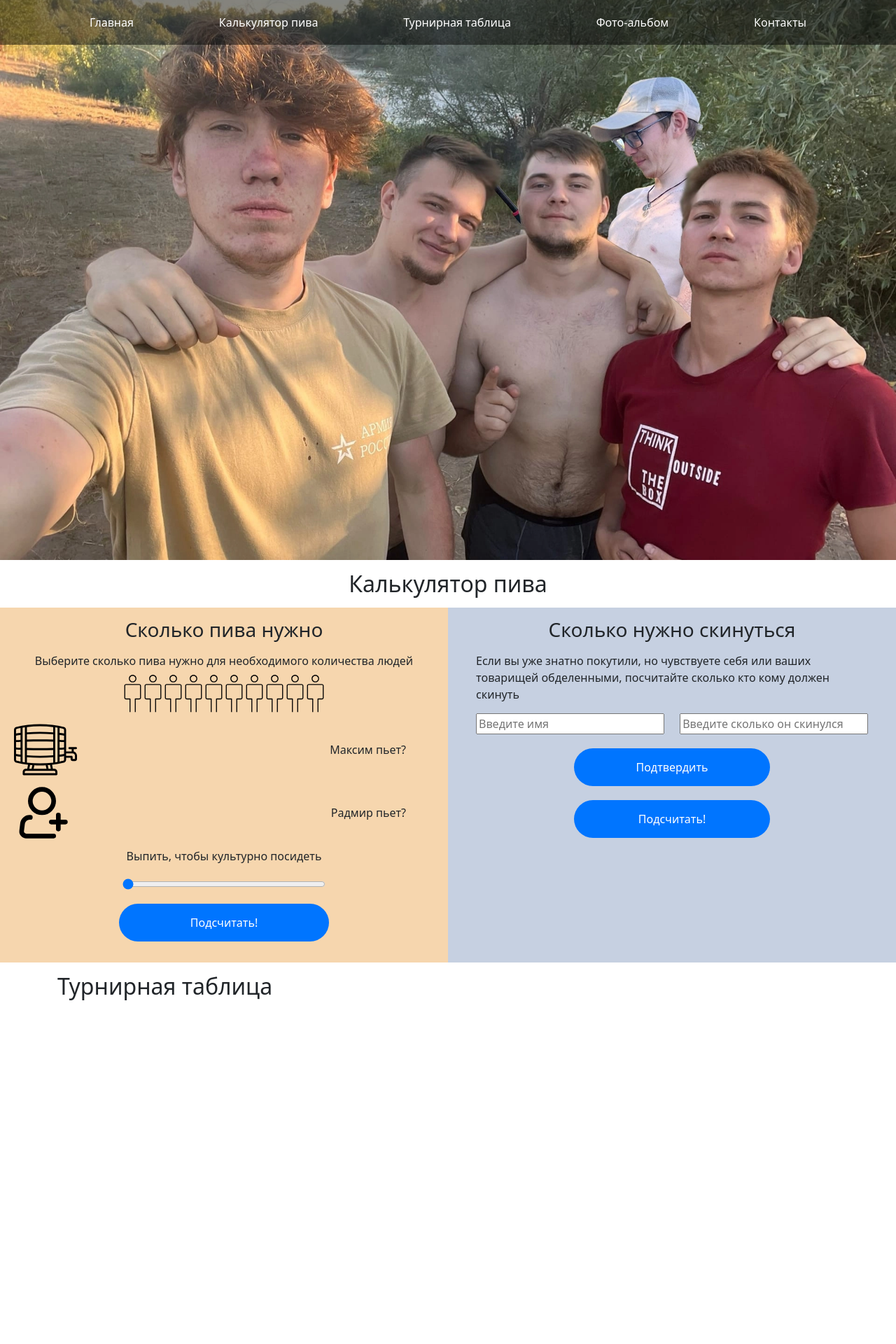
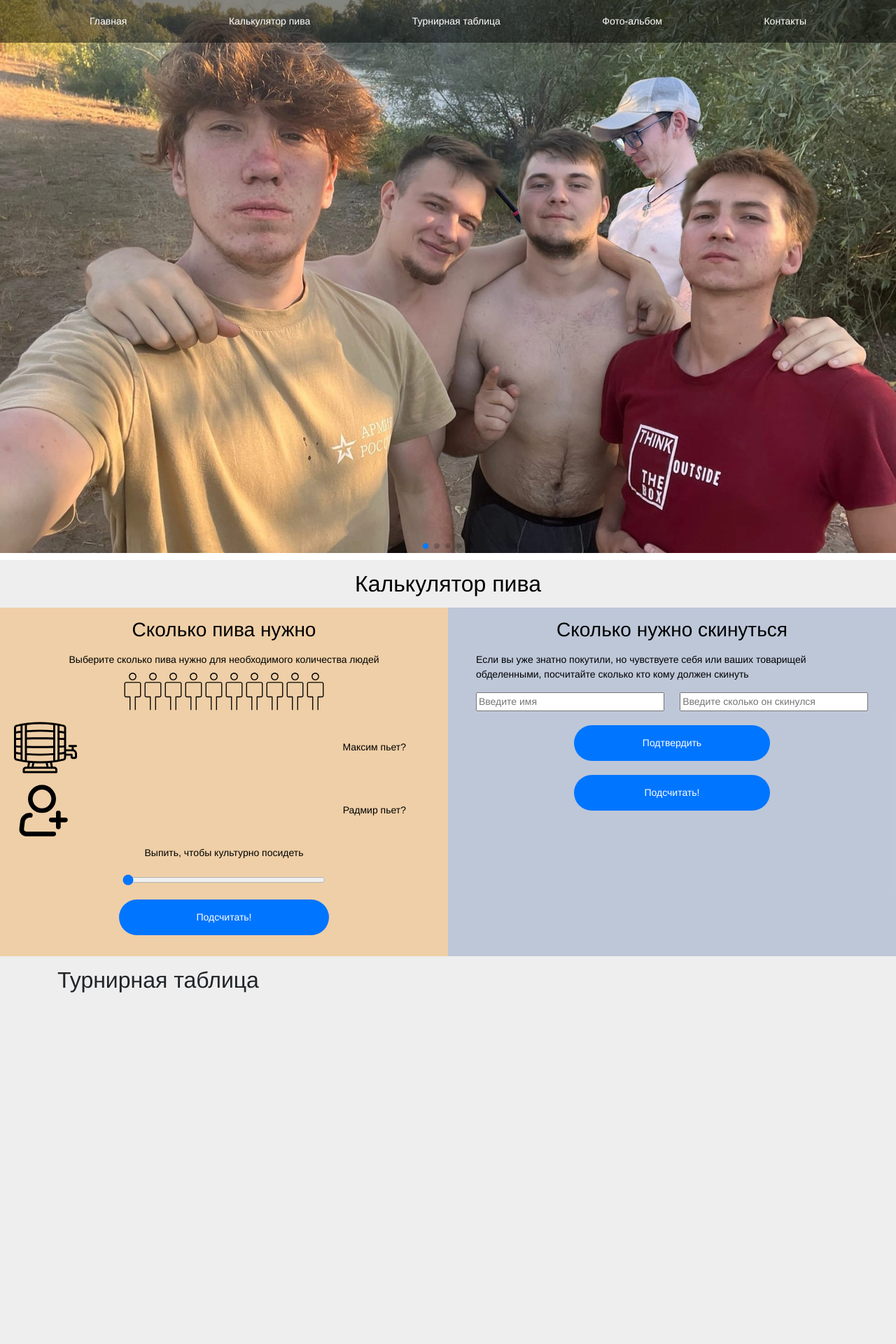
Before and after one commit to Best-friend-ribolovi/Best-friend-ribolovi.github.io, a PHP site: page / in a window 1280 px wide. Shown: the top 1920 px of the page at 70% size. Run offline with PHP 8.4, Linux system fonts and the light colour scheme.

Commit message:
Slider-Super+scrollbar

```diff
--- a/css/header.css
+++ b/css/header.css
@@ -3,6 +3,11 @@ header{
 }
 .menu{
     background: #0000007a;
+    position: absolute;
+    top: 0;
+    right: 0;
+    z-index: 10;
+    width: 100%;
 }
 .menu ul{
     margin: 0 auto;
@@ -85,8 +90,26 @@ header{
     transform:rotate(135deg);
     box-shadow: 0 -2px 5px rgb(28 28 36);
 }
-
-
+.timer-swiper{
+    position: absolute;
+    bottom: 0;
+    right: 0;
+    width: 100%;
+    height: 10px;
+    background: white;
+    z-index: 2;
+}
+.timer-swiperAfter{
+    background: #007aff;
+    height: 100%;
+    width: 0;
+    height: 10px;
+    display: block;
+}
+.timer-swiperAfter.active{
+    width: 100%;
+    transition: 5s all;
+}
 /*Адаптив*/
 @media (max-width:600px){
     .menu{
--- a/index.html
+++ b/index.html
@@ -7,14 +7,74 @@
     <title>Лучшие друзья-рыболовы</title>
     <link rel="preload" as="style" onload="this.rel='stylesheet'" href="./css/main.css">
     <link rel="preload" as="style" onload="this.rel='stylesheet'" href="./css/bootstrap.min.css">
+    <link
+      rel="stylesheet"
+      href="https://cdn.jsdelivr.net/npm/swiper/swiper-bundle.min.css"
+    />
+
+    <!-- Demo styles -->
+    <style>
+      html,
+      body {
+        position: relative;
+        height: 100%;
+      }
+
+      body {
+        background: #eee;
+        font-family: Helvetica Neue, Helvetica, Arial, sans-serif;
+        font-size: 14px;
+        color: #000;
+        margin: 0;
+        padding: 0;
+      }
+
+      .swiper {
+        width: 100%;
+        height: 100%;
+      }
+
+      .swiper-slide {
+        text-align: center;
+        font-size: 18px;
+        background: #fff;
+
+        /* Center slide text vertically */
+        display: -webkit-box;
+        display: -ms-flexbox;
+        display: -webkit-flex;
+        display: flex;
+        -webkit-box-pack: center;
+        -ms-flex-pack: center;
+        -webkit-justify-content: center;
+        justify-content: center;
+        -webkit-box-align: center;
+        -ms-flex-align: center;
+        -webkit-align-items: center;
+        align-items: center;
+      }
+
+      .swiper-slide img {
+        display: block;
+        width: 100%;
+        height: 100%;
+        object-fit: cover;
+      }
+    </style>
 </head>
 <body>
     <script src="./js/jquery.min.js"></script>
     <script src="./js/jquery.lazy.min.js"></script>
     <header>
-        <div class="icon-one">
-            <div class="hamburger hamburger-one"></div>
+        <div class="swiper mySwiper">
+            <div class="swiper-wrapper">
+                <div class="swiper-slide"><img src="./img/bg.webp" alt=""></div>
+                <div class="swiper-slide"><img src="./img/galerey/8.webp" alt=""></div>
+                <div class="swiper-slide"><img src="./img/galerey/9.webp" alt=""></div>
+                <div class="swiper-slide"><img src="./img/galerey/13.webp" alt=""></div>
+                <div class="swiper-slide"><img src="./img/galerey/16.webp" alt=""></div>
             </div>
+            <div class="swiper-pagination"></div>
             <div class="menu">
                 <ul class="menu__list">
                     <li class="menu__list_li"><a href="">Главная</a></li>
@@ -23,6 +83,11 @@
                     <li class="menu__list_li"><a href="#album">Фото-альбом</a></li>
                     <li class="menu__list_li"><a href="#footer">Контакты</a></li>
                 </ul>
+            </div>
+            <div class="icon-one">
+                <div class="hamburger hamburger-one"></div>
+            </div>
+            <div class="timer-swiper"><div class="timer-swiperAfter"></div></div>
         </div>
     </header>
     <main></main>
@@ -151,6 +216,44 @@
     </section>
     <section class="horror disable whoosh">Какой Максим?</section>
     <footer id="footer"></footer>
+    <script src="https://cdn.jsdelivr.net/npm/swiper/swiper-bundle.min.js"></script>
+
+    <!-- Initialize Swiper -->
+    <script>
+      var swiper = new Swiper(".mySwiper", {
+        direction: "horizontal",
+        slidesPerView: 1,
+        spaceBetween: 30,
+        loop: true,
+        autoplay: {
+            delay: 5000,
+            disableOnInteraction: false,
+        },
+        on: {
+            slideChange: ()=> {
+                document.querySelector('.timer-swiperAfter').classList.remove('active');
+                setTimeout(() => {
+                    document.querySelector('.timer-swiperAfter').classList.add('active');
+                }, 50);
+            },
+            init() {
+                this.el.addEventListener('mouseenter', () => {
+                    this.autoplay.stop();
+                    document.querySelector('.timer-swiperAfter').classList.remove('active');
+                });
+                this.el.addEventListener('mouseleave', () => {
+                    this.autoplay.start();
+                    let count = 0;
+                    document.querySelector('.timer-swiperAfter').classList.add('active');
+                });
+            }
+        },
+        pagination: {
+          el: ".swiper-pagination",
+          clickable: true
+        }
+      });
+    </script>
     <script src="./js/main.js"></script>
     <script src="./js/anim.js"></script>
     <script src="./js/jakor.js"></script>
```
Lines whose indentation alone changed are shown as unchanged.
